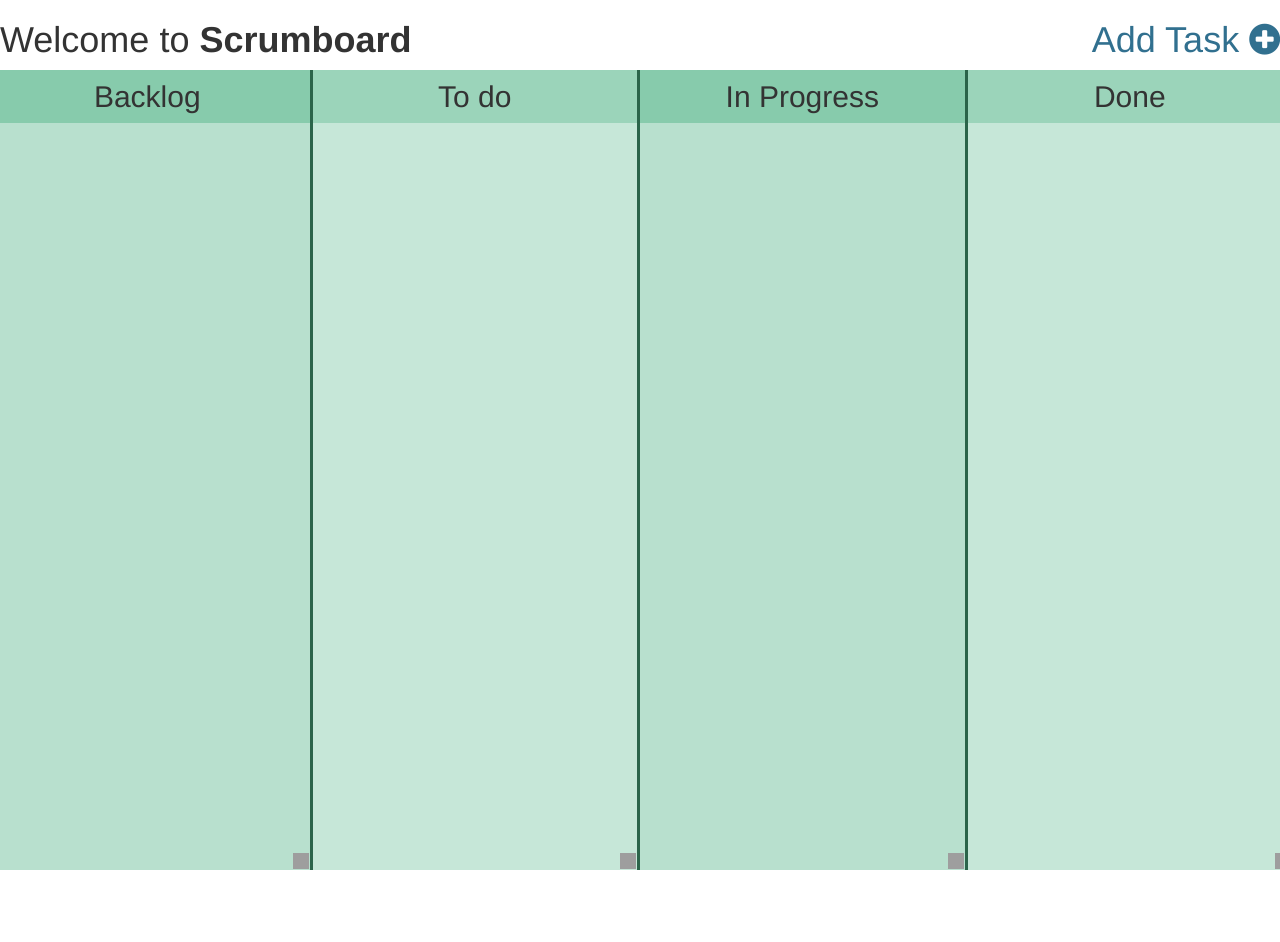
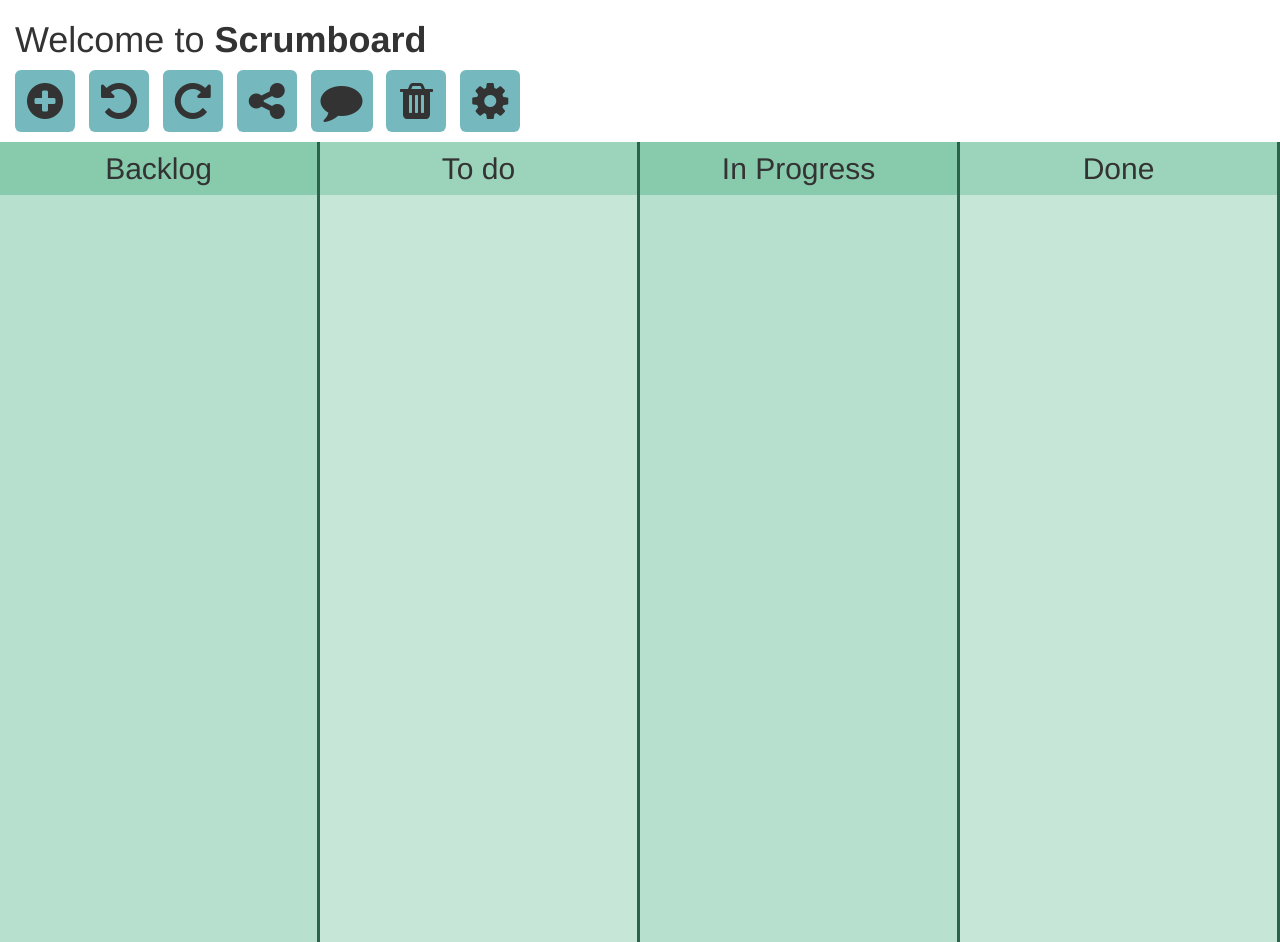
Before and after one commit to domantasjurkus/scrumboard, a website: page viewtests/testboard1.html in a window 1280 px wide. Before the commit the page ends 875 px from the top, so only its background shows below. Drawn offline with nearby package versions, Linux system fonts and the light colour scheme; grey boxes are pictures that could not be loaded.

Commit message:
Updated testboard with reactive buttons.
Changed colours. Added popover elements.

```diff
--- a/viewtests/testboard1.html
+++ b/viewtests/testboard1.html
@@ -14,9 +14,26 @@
 
 <body>
 	<script>
-    $(document).ready(function(){
+    /*$(document).ready(function(){
 $( ".sb-resize" ).resizable();
-    })
+    })*/
+
+
+	//Temporary socket hook-in
+	$('#btnNewTask').on("click",function() {
+		socket.emit('create', $(this).html());
+	})
+
+	//Activate bootstrap popovers and set up
+	$(document).ready(function(){
+		$('#btnNewTask').popover({content: "New Task", trigger:"hover",placement: "bottom", html:true, delay:{show:700},animation:true});
+		$('#btnUndo').popover({content: "Undo", trigger:"hover",placement: "bottom", html:true, delay:{show:700},animation:true});
+		$('#btnRedo').popover({content: "Redo", trigger:"hover",placement: "bottom", html:true, delay:{show:700},animation:true});
+		$('#btnDelete').popover({content: "Delete Board", trigger:"hover",placement: "bottom", html:true, delay:{show:700},animation:true});
+		$('#btnSettings').popover({content: "Settings", trigger:"hover",placement: "bottom", html:true, delay:{show:700},animation:true});
+		$('#btnShare').popover({content: "Share", trigger:"hover",placement: "bottom", html:true, delay:{show:700},animation:true});
+		$('#btnChat').popover({content: "Chat", trigger:"hover",placement: "bottom", html:true, delay:{show:700},animation:true});
+	});
 
   </script>
 	<style>
@@ -25,15 +42,19 @@ $( ".sb-resize" ).resizable();
 			height: 100vh;
 		}
 
+		.popover {
+			border: 0px;
+		}
+
 		.sb-container {
 			min-width: 400px;
 		}
 
 		.sb-board-container {
-      min-width:100%;
-      width:100%;
-      max-width:100%;
-    }
+			min-width: 100%;
+			width: 100%;
+			max-width: 100%;
+		}
 
 		.sb-board-region-title {
 			background-color: #87CBAC;
@@ -52,6 +73,7 @@ $( ".sb-resize" ).resizable();
 			border-right: 3px solid #2B644A;
 			transition: background-color 0.2s ease;
 			height: 100vh;
+			cursor: pointer;
 		}
 
 		.sb-board-region:hover {
@@ -63,7 +85,7 @@ $( ".sb-resize" ).resizable();
 			min-width: 150px;
 			min-height: 600px;
 			height: 100vh;
-      transition: background-color 0.2s ease;
+			transition: background-color 0.2s ease;
 			border-right: 3px solid #2B644A;
 		}
 
@@ -79,25 +101,85 @@ $( ".sb-resize" ).resizable();
 			-webkit-font-smoothing: antialiased;
 		}
 
+		.sb-option {
+			display: inline-block;
+			padding: 10px;
+			margin-right: 10px;
+			margin-bottom: 10px;
+			border-radius: 10%;
+			min-width:60px;
+			min-height:60px;
+			text-align: center;
+			cursor: pointer;
+			transition: all 0.2s linear;
+			-webkit-font-smoothing: antialiased;
+		}
+
+		.sb-option-default {
+			background-color: #75B9BE;
+		}
+
+		.sb-option-default:hover {
+			background-color: #ACD5D8;
+			color: #464646;
+			transform: scale(1.2);
+		}
+
 		.sb-button:hover {
 			text-decoration: none;
 			transform: scale(1.4);
 		}
 	</style>
 	<!--Main content-->
-	<div class="container-fixed sb-container">
+	<div class="container-fluid sb-container">
 		<!--Welcome Row-->
 		<div class="row">
-			<div class="col-xs-9">
+			<div class="col-xs-12">
 				<h1>Welcome to <strong>Scrumboard</strong></h1>
-			</div>
-			<div class="col-xs-3 text-right">
-				<a href="#" data-toggle="modal" data-target="#modalTask" class="sb-button text-info">
-					<h1>Add Task <i class="fa fa-plus-circle" aria-hidden="true"></i></h3>
-				</a>
 			</div>
 		</div>
 		<!--//Row: Welcome-->
+		<!--Toolbar row-->
+		<div class="row">
+			<div class="col-xs-12">
+				<!--Add button-->
+				<div id="btnNewTask" class="sb-option sb-option-default">
+					<i class="fa fa-3x fa-plus-circle" aria-hidden="true"></i>
+				</div>
+				<!--//Button: undo-->
+				<!--Undo button-->
+				<div id="btnUndo" class="sb-option sb-option-default">
+					<i class="fa fa-3x fa-undo" aria-hidden="true"></i>
+				</div>
+				<!--//Button: undo-->
+				<!--Redo button-->
+				<div id="btnRedo" class="sb-option sb-option-default">
+					<i class="fa fa-3x fa-repeat" aria-hidden="true"></i>
+				</div>
+				<!--//Button: redo-->
+				<!--Share board button-->
+				<div id="btnShare" class="sb-option sb-option-default">
+					<i class="fa fa-3x fa-share-alt" aria-hidden="true"></i>
+				</div>
+				<!--//Button: share-->
+				<!--Chat button-->
+				<div id="btnChat" class="sb-option sb-option-default">
+					<i class="fa fa-3x fa-comment" aria-hidden="true"></i>
+				</div>
+				<!--//Button: chat-->
+				<!--Delete board button-->
+				<div id="btnDelete" class="sb-option sb-option-default">
+					<i class="fa fa-3x fa-trash" aria-hidden="true"></i>
+				</div>
+				<!--//Button: redo-->
+				<!--Settings button-->
+				<div id="btnSettings" class="sb-option sb-option-default">
+					<i class="fa fa-3x fa-cog" aria-hidden="true"></i>
+				</div>
+				<!--//Button: settings-->
+			</div>
+		</div>
+		<!--//Row: Toolbar-->
 		<!--Scrumboard row-->
 		<div class="row">
 			<div class="sb-board-container">
@@ -127,26 +209,6 @@ $( ".sb-resize" ).resizable();
 	<!--//Row:Scrumboard-->
 	</div>
 	<!--//End Main-->
-
-	<div id="modalTask" class="modal fade" role="dialog">
-		<div class="modal-dialog">
-			<!-- Modal content-->
-			<div class="modal-content">
-				<div class="modal-header">
-					<button type="button" class="close" data-dismiss="modal">&times;</button>
-					<h4 class="modal-title">New Sticky Note</h4>
-				</div>
-				<div class="modal-body">
-					<h3 style="margin-top:0px">Enter your new Task</h3>
-					<textarea maxlength="1000" placeholder="e.g. Order more bananas!" class="form-control input-lg"></textarea>
-				</div>
-				<div class="modal-footer">
-					<button type="button" class="btn btn-default" data-dismiss="modal">Close</button>
-				</div>
-			</div>
-
-		</div>
-	</div>
 </body>
 
 </html>
```
